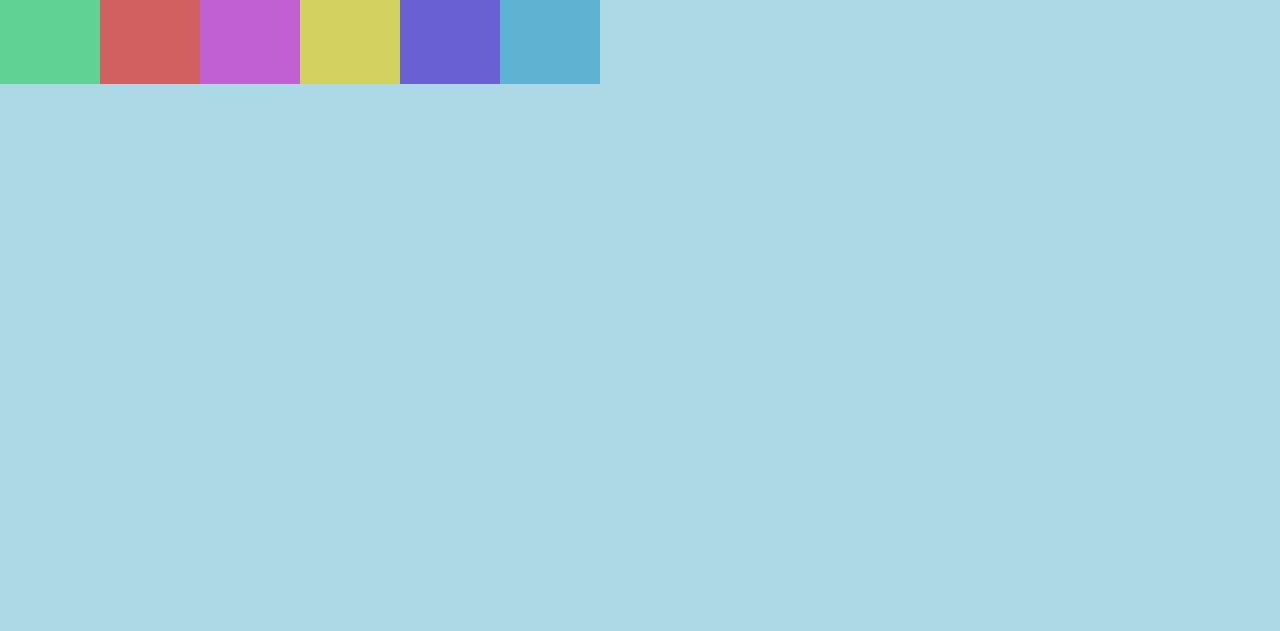
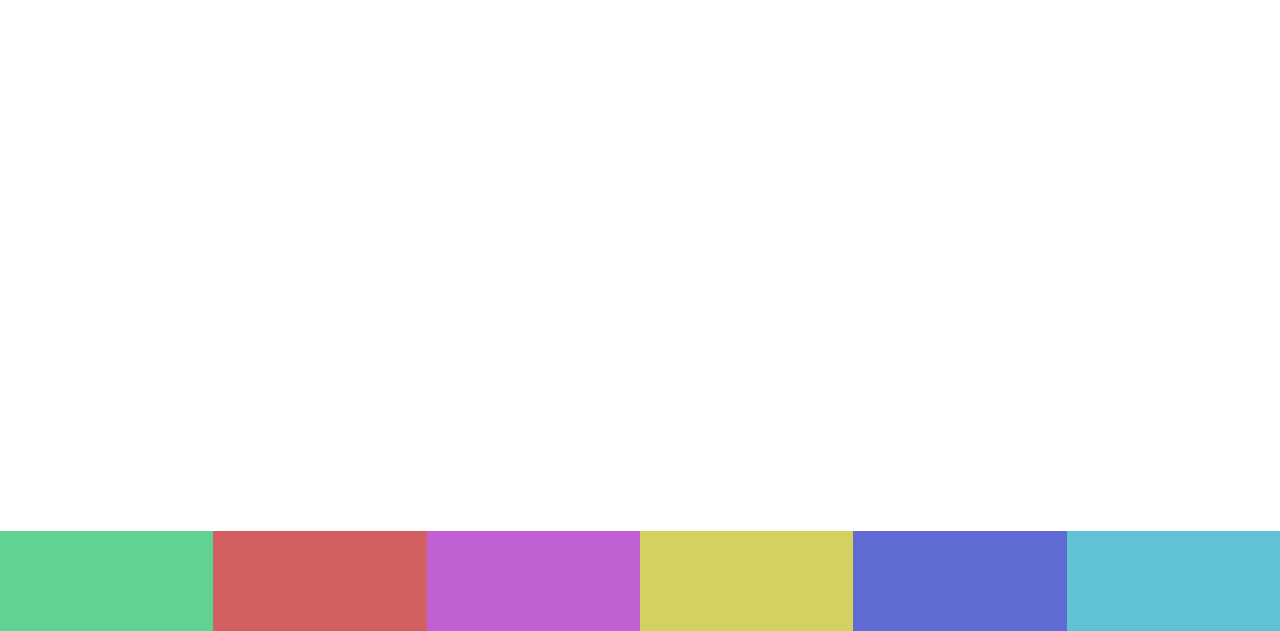
Before and after one commit to riteshK8055/Tap_Music, a plain HTML site: page index.html in a window 1280 px wide. Shown: the part 169-800 px from the top of the page. Drawn offline with Linux system fonts and the light colour scheme.

Commit message:
css file for stytling complete

```diff
--- a/styles.css
+++ b/styles.css
@@ -1,69 +1,84 @@
 @import url('https://fonts.googleapis.com/css2?family=Montserrat:wght@200&display=swap');
 
-*{
+* {
     margin: 0;
     padding: 0;
     box-sizing: border-box;
-    font-family:  'Montserrat', sans-serif;
   }
 
-.app{
+  body {
+    font-family: "Raleway", sans-serif;
+  }
 
-    height: 100vh;
+  .app {
+    min-height: 100vh;
     display: flex;
     flex-direction: column;
     justify-content: space-between;
     align-items: center;
   }
 
-header h1{
-
+  header h1 {
     margin: 50px 0px 30px 0px;
     text-align: center;
     font-size: 40px;
   }
-
-header p{
-
-    font-size: 20px;
+  header p {
+    font-size: 25px;
   }
 
-.pads{
-
-    background-color: lightblue;
+  .pads {
+    background: lightblue;
     width: 100%;
     display: flex;
+  }
+  .pads > div {
+    height: 100px;
+    width: 100px;
     flex: 1;
   }
-
-.pads >div{
-
-    height: 100px;
-    width: 100px;
+  .pad1 {
+    background: #60d394;
+  }
+  .pad2 {
+    background: #d36060;
+  }
+  .pad3 {
+    background: #c060d3;
+  }
+  .pad4 {
+    background: #d3d160;
+  }
+  .pad5 {
+    background: #606bd3;
+  }
+  .pad6 {
+    background: #60c2d3;
   }
 
-.pad1{
-
-    background-color: #60d394;
-}
-.pad2{
-
-    background-color: #d36060;
-}
-.pad3{
-
-    background-color: #c060d3;
-}
-.pad4{
-
-    background-color: #d3d160;
-}
-.pad5{
-
-    background-color: #6860d3;
+  .visual div {
+    position: absolute;
+    background-color: #606bd3;
+    bottom: 0%;
+    height: 50px;
+    width: 50px;
+    border-radius: 50%;
+    transform: scale(1);
+    z-index: -1;
   }
 
-.pad6{
+  @keyframes jump{
+    0% {
+      bottom: 0%;
+      left: 20%;
+    }
+    50% {
+      bottom: 50%;
+      left: 50%;
+    }
 
-    background-color: #60b2d3;
+    100% {
+      bottom: 00%;
+      left: 80%;
     }
+  }
```
Lines whose indentation alone changed are shown as unchanged.
